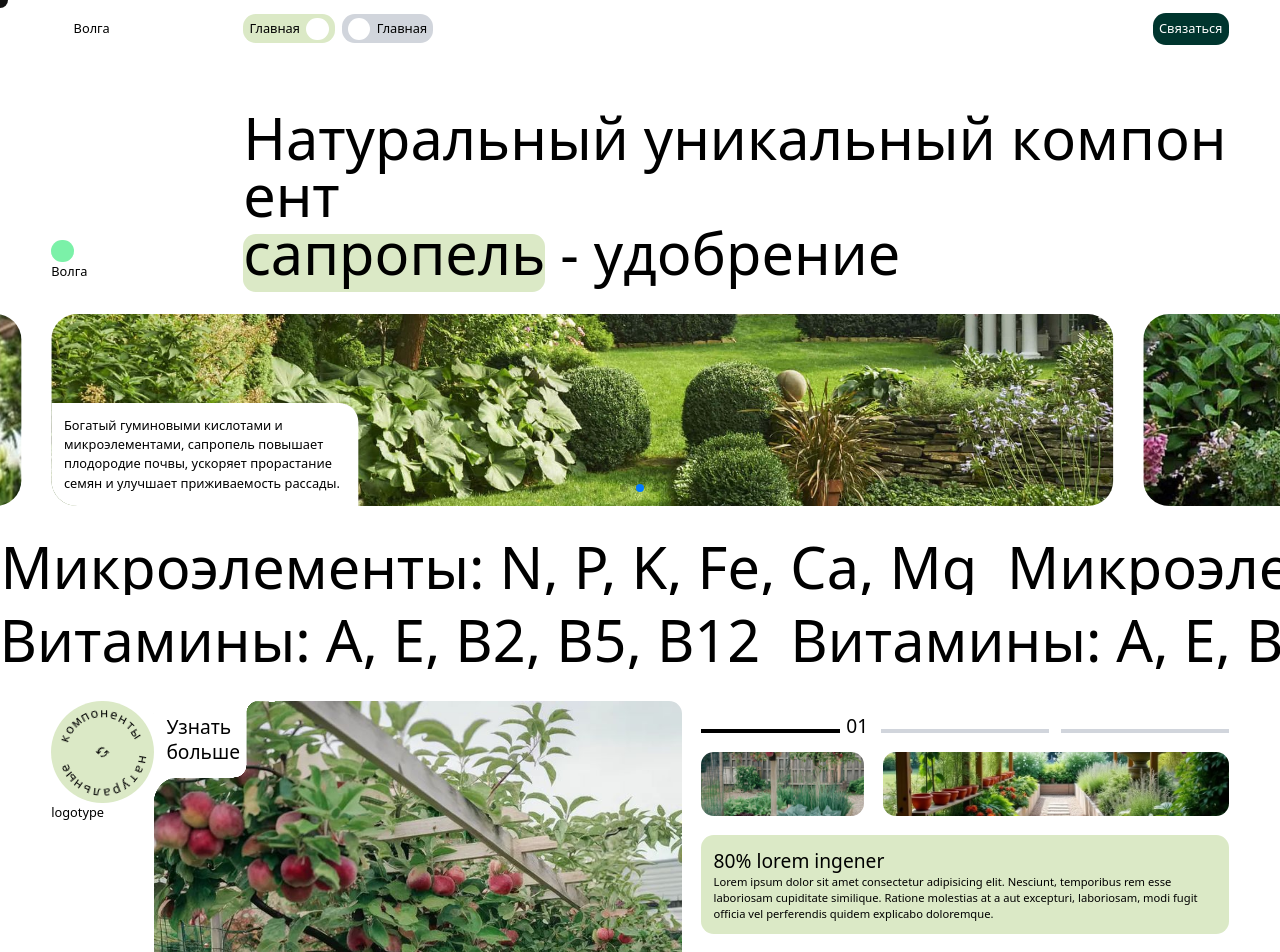
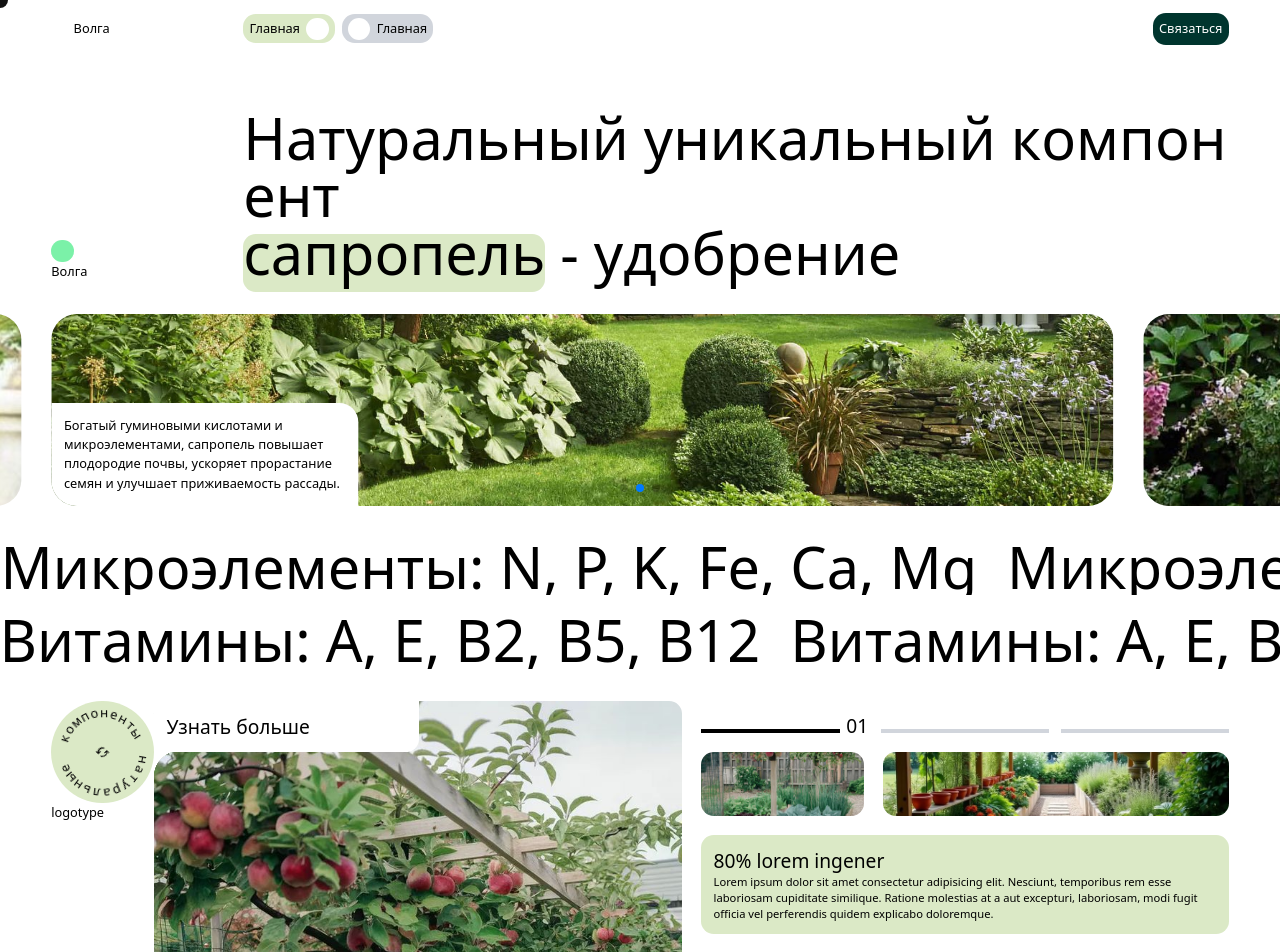
Before and after one commit to Sivko/sapropell-next, a Next.js app: page / in a window 1280 px wide. Shown: the top 952 px of the page. Built offline with nearby package versions, Linux system fonts and the light colour scheme; some icons are missing.

Commit message:
prev optiomization

```diff
--- /dev/null
+++ b/components/button-show-more/index.tsx
@@ -0,0 +1,43 @@
+import ContentModal from "@/modals/content-modal";
+import { addModal } from "@/tanstack-client";
+import { motion } from "framer-motion";
+
+export default function ButtonShowMore() {
+  return (
+    <motion.div
+      className="absolute top-0 origin-left"
+      variants={{
+        offscreen: {
+          // opacity: 0,
+          // y: -100,
+          scaleX: 0
+        },
+        onscreen: {
+          // opacity: 1,
+          // y: 0,
+          scaleX: 1,
+          transition: {
+            delay: 0.3,
+            type: "tween",
+            // bounce: 0.4,
+          },
+        },
+      }}
+    >
+      <div>
+        <div className="flex">
+          <div className="realtive p-4 rounded-2xl bg-white w-fit flex items-end rounded-t-none rounded-l-none">
+            <div
+              className="text-2xl font-medium pr-10"
+              onClick={() => addModal(<ContentModal />)}
+            >
+              Узнать больше
+            </div>
+            <div className="p-4 w-20 nebo nebo--br card--cat1" />
+          </div>
+        </div>
+        <div className="h-16 p-4 w-20 bg-white nebo nebo--br card--cat2" />
+      </div>
+    </motion.div>
+  );
+}
--- a/components/slider/index.tsx
+++ b/components/slider/index.tsx
@@ -91,16 +91,14 @@ function Item({
   return (
     <div className="w-full h-60 rounded-4xl ml-content relative overflow-hidden">
       <motion.div
-        initial={{ scaleX: 1.1, scaleY: 1.1 }}
-        animate={
-          isAnimate ? { scaleX: 1, scaleY: 1 } : { scaleX: 1.1, scaleY: 1.1 }
-        }
+        initial={{ scale: 1.2 }}
+        animate={isAnimate ? { scale: 1 } : { scale: 1.2 }}
         transition={{
           delay: 1,
           duration: 1,
         }}
         style={{ originX: 0, originY: 0, backgroundImage: `url(${image})` }}
-        className="inset-0 absolute z-[-1] bg-no-repeat bg-cover"
+        className="inset-0 absolute z-[-1] bg-no-repeat bg-cover bg-center origin-center"
       />
       <motion.div
         className="rounded-tr-3xl bg-white max-w-sm p-4 absolute z-10 left-0 bottom-0"
--- a/components/text-circly/index.tsx
+++ b/components/text-circly/index.tsx
@@ -29,21 +29,15 @@ const CircularText = ({ text = "", spinDuration = 20, className = "" }) => {
 
   const start = rotation.get();
   return (
-    <motion.div
-      className="relative bg-brand rounded-full"
-      initial="offscreen"
-      whileInView="onscreen"
-      viewport={{ amount: 0.8 }}
-    >
+    <div className="relative bg-brand rounded-full">
       <motion.div
         className={`circular-text ${className}`}
         // style={{ rotate: rotation }}
-        variants={
-          {
+        variants={{
           offscreen: {
             opacity: 0,
             rotate: 0,
-              scale: .1,
+            scale: 0.1,
           },
           onscreen: {
             transition: getTransition(spinDuration, start),
@@ -51,8 +45,7 @@ const CircularText = ({ text = "", spinDuration = 20, className = "" }) => {
             opacity: 1,
             rotate: start + 360,
           },
-          }
-        }
+        }}
       >
         {letters.map((letter, i) => {
           const rotationDeg = (360 / letters.length) * i;
@@ -85,7 +78,7 @@ const CircularText = ({ text = "", spinDuration = 20, className = "" }) => {
           />
         </svg>
       </div>
-    </motion.div>
+    </div>
   );
 };
 
--- a/sections/info-section/Pagination.tsx
+++ b/sections/info-section/Pagination.tsx
@@ -2,6 +2,7 @@
 
 import { updateCursor } from "@/tanstack-client";
 import { TSliderInfo } from "@/types/sliders";
+import { motion } from "framer-motion";
 
 export default function Pagination({
   sliders,
@@ -23,7 +24,22 @@ export default function Pagination({
   return (
     <div className="flex justify-between gap-4">
       {Array.from({ length: sliders.length }).map((_, index) => (
-        <div
+        <motion.div
+          variants={{
+            offscreen: {
+              opacity: 0,
+              scale: 0.1,
+            },
+            onscreen: {
+              opacity: 1,
+              scale: 1,
+              transition: {
+                delay: 0.3 + index / 10,
+                type: "spring",
+                bounce: 0.4,
+              },
+            },
+          }}
           key={index}
           className="flex-1 flex items-end gap-2"
           onClick={() => setActiveSlider(index)}
@@ -38,7 +54,7 @@ export default function Pagination({
           {index == activeSlider && (
             <div className="text-2xl leading-4">0{index + 1}</div>
           )}
-        </div>
+        </motion.div>
       ))}
     </div>
   );
--- a/sections/info-section/index.tsx
+++ b/sections/info-section/index.tsx
@@ -4,8 +4,8 @@ import TextCircly from "@/components/text-circly";
 import Pagination from "./Pagination";
 import { useState } from "react";
 import { TSliderInfo } from "@/types/sliders";
-import ContentModal from "@/modals/content-modal";
-import { addModal } from "@/tanstack-client";
+import { motion } from "framer-motion";
+import ButtonShowMore from "@/components/button-show-more";
 
 export default function InfoSection() {
   const [activeSlider, setActiveSlider] = useState<number>(0);
@@ -21,40 +21,37 @@ export default function InfoSection() {
     },
   ];
   return (
-    <div className="flex mx-content">
+    <motion.div
+      className="flex mx-content"
+      initial="offscreen"
+      whileInView="onscreen"
+      viewport={{ amount: 0.8 }}
+    >
       <div className="">
         <TextCircly text={"натуральные  компоненты  "} />
         logotype
       </div>
       <div className="flex-1 grid grid-cols-2 gap-6">
-        <div
+        <motion.div
           className="relative rounded-2xl bg-cover"
+          variants={{
+            offscreen: {
+              opacity: 0,
+              scale: 0.1,
+            },
+            onscreen: {
+              opacity: 1,
+              scale: 1,
+              transition: {
+                type: "spring",
+                bounce: 0.4,
+              },
+            },
+          }}
           style={{ backgroundImage: `url(${SLIDERS[activeSlider].images[0]})` }}
         >
-          <div className="absolute top-0">
-            <div className="realtive p-4 rounded-2xl bg-white w-fit flex items-end rounded-t-none rounded-l-none nebo nebo--br card--cat1">
-              <div
-                className="text-2xl font-medium pr-10"
-                onClick={() => addModal(<ContentModal />)}
-              >
-                Узнать
-                <br />
-                больше
-              </div>
-              <svg
-                xmlns="http://www.w3.org/2000/svg"
-                viewBox="0 0 24 24"
-                className="w-6 h-6 rotate-90 flex-1 absolute bottom-0"
-              >
-                <path
-                  fill="currentColor"
-                  d="m16.289 7.208l-9.766 9.746q-.14.14-.344.13q-.204-.009-.345-.15t-.14-.334t.14-.334L15.582 6.5H6.789q-.213 0-.357-.144t-.143-.357t.143-.356t.357-.143h9.692q.343 0 .575.232t.233.576V16q0 .213-.145.356t-.356.144t-.356-.144t-.144-.356z"
-                />
-              </svg>
-            </div>
-            <div className="h-16 p-4 w-20 bg-white nebo nebo--br card--cat2" />
-          </div>
-        </div>
+          <ButtonShowMore />
+        </motion.div>
         <div className="flex flex-col gap-6">
           <Pagination
             sliders={SLIDERS}
@@ -65,16 +62,48 @@ export default function InfoSection() {
             {/* <div className="bg-brand h-20 rounded-2xl" /> */}
             {/* <div className="bg-brand col-span-2 h-20  rounded-2xl" /> */}
             {SLIDERS[activeSlider].images.map((image, index) => (
-              <div
+              <motion.div
                 key={index}
                 className={`h-20 rounded-2xl bg-cover bg-center ${
                   index === 1 ? "col-span-2" : ""
                 }`}
                 style={{ backgroundImage: `url(${image})` }}
+                variants={{
+                  offscreen: {
+                    opacity: 0,
+                    scale: 0.1,
+                  },
+                  onscreen: {
+                    opacity: 1,
+                    scale: 1,
+                    transition: {
+                      delay: 0.3 + index / 10,
+                      type: "spring",
+                      bounce: 0.4,
+                    },
+                  },
+                }}
               />
             ))}
           </div>
-          <div className="bg-brand rounded-2xl p-4">
+          <motion.div
+            variants={{
+              offscreen: {
+                opacity: 0,
+                scale: 0.1,
+              },
+              onscreen: {
+                opacity: 1,
+                scale: 1,
+                transition: {
+                  delay: 0.3,
+                  type: "spring",
+                  bounce: 0.4,
+                },
+              },
+            }}
+            className="bg-brand rounded-2xl p-4"
+          >
             <div className="text-2xl font-medium">80% lorem ingener</div>
             <div className="text-sm">
               Lorem ipsum dolor sit amet consectetur adipisicing elit. Nesciunt,
@@ -82,13 +111,47 @@ export default function InfoSection() {
               molestias at a aut excepturi, laboriosam, modi fugit officia vel
               perferendis quidem explicabo doloremque.
             </div>
-          </div>
+          </motion.div>
           <div className="flex">
-            <div className="w-1/3 aspect-square rounded-full bg-brand" />
-            <div className="w-2/3 rounded-full bg-brand -ml-10" />
+            <motion.div
+              variants={{
+                offscreen: {
+                  opacity: 0,
+                  scale: 0.1,
+                },
+                onscreen: {
+                  opacity: 1,
+                  scale: 1,
+                  transition: {
+                    delay: 0.4,
+                    type: "spring",
+                    bounce: 0.4,
+                  },
+                },
+              }}
+              className="w-1/3 aspect-square rounded-full bg-brand"
+            />
+            <motion.div
+              variants={{
+                offscreen: {
+                  opacity: 0,
+                  scale: 0.1,
+                },
+                onscreen: {
+                  opacity: 1,
+                  scale: 1,
+                  transition: {
+                    delay: 0.45,
+                    type: "spring",
+                    bounce: 0.4,
+                  },
+                },
+              }}
+              className="w-2/3 rounded-full bg-brand -ml-10"
+            />
           </div>
         </div>
       </div>
-    </div>
+    </motion.div>
   );
 }
```
Lines whose indentation alone changed are shown as unchanged.
